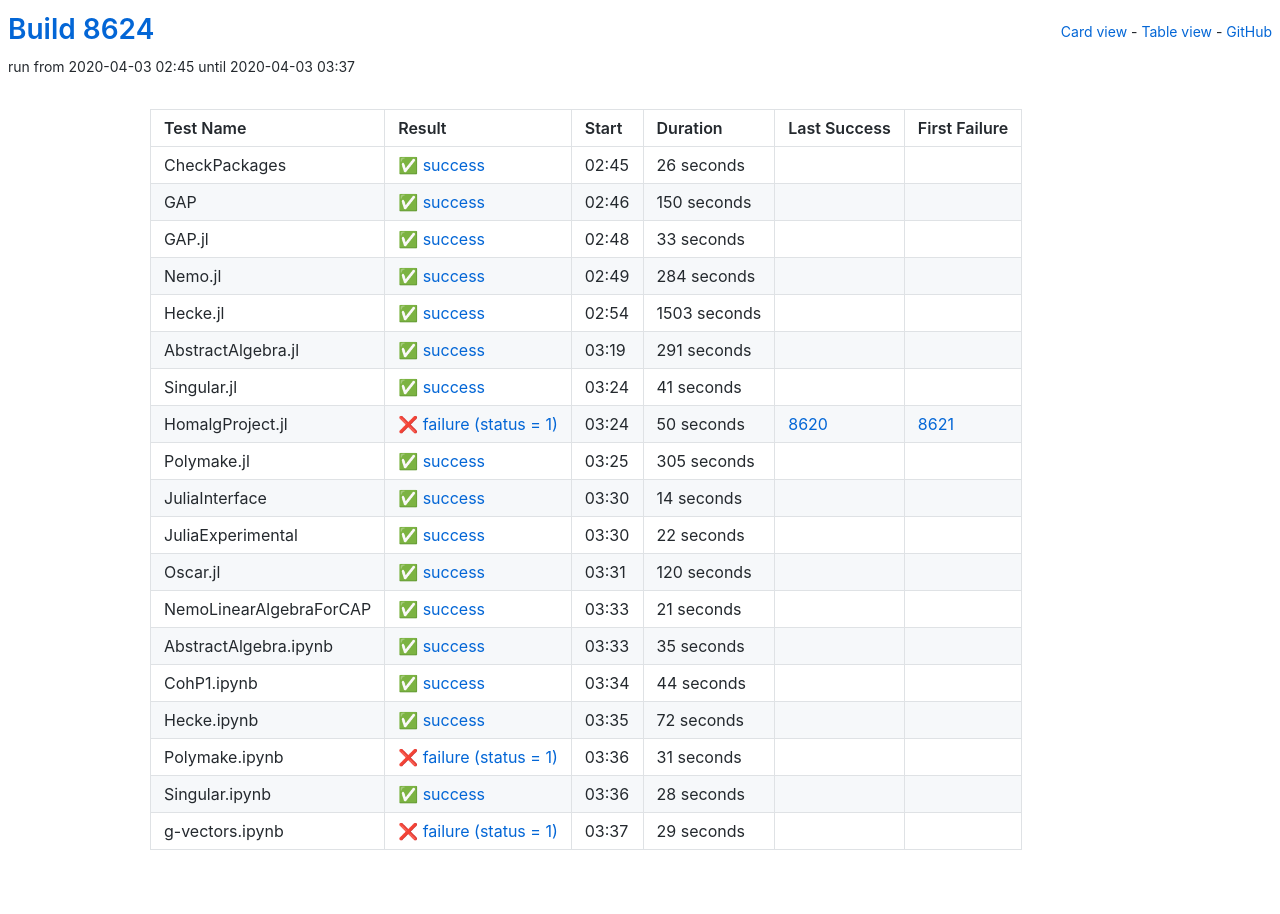
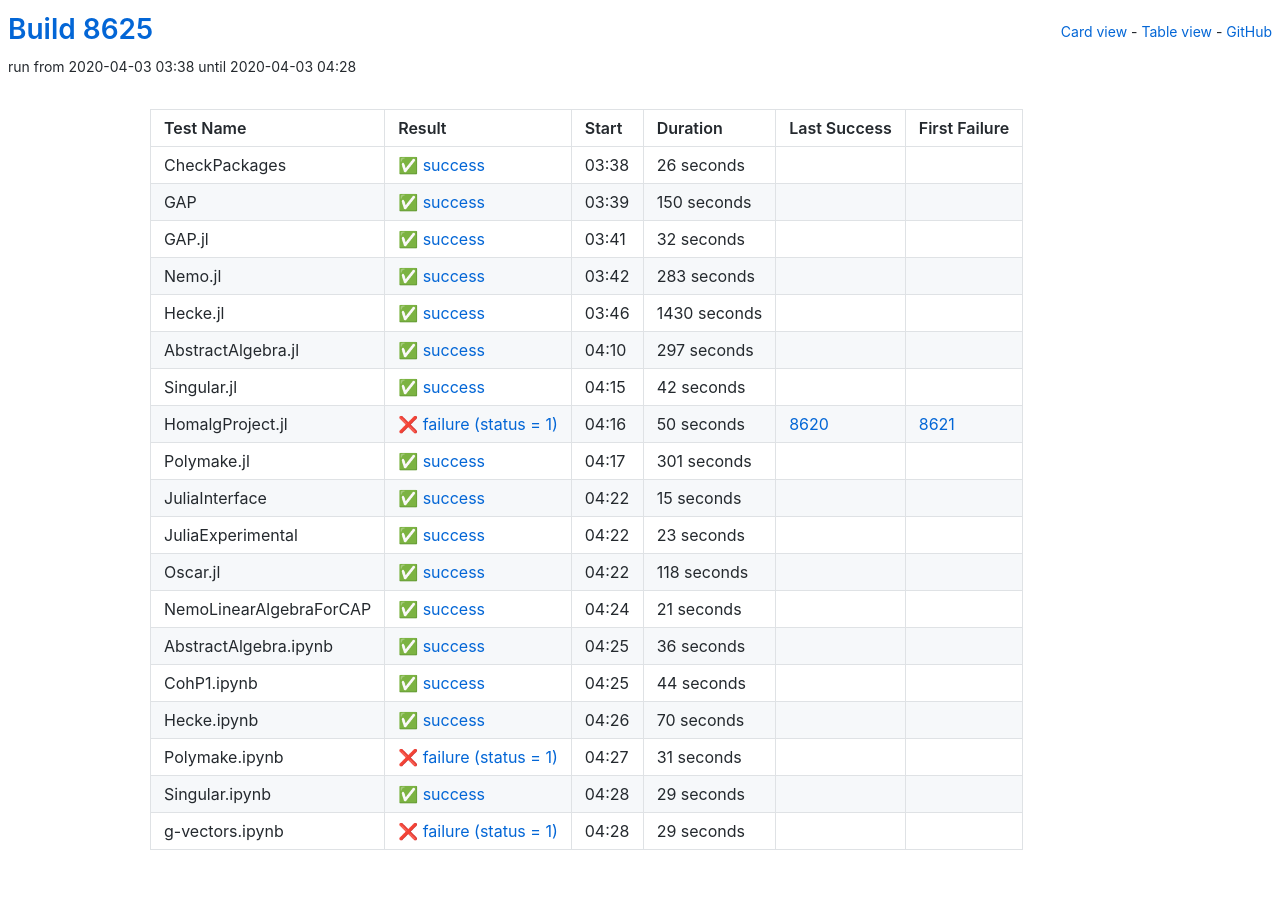
Before and after one commit to oscar-system/oscar-ci-status, a Jekyll site: the page built from table.html, in a window 1280 px wide. Built offline with Jekyll 4.4.1, drawn with Linux system fonts in a browser that asks for light colours.

Commit message:
Build 8625

```diff
--- a/_data/ci.yml
+++ b/_data/ci.yml
@@ -1,5 +1,5 @@
-build: 8624
-build_url: https://oscarci.mathematik.uni-kl.de/job/oscar/8624/
+build: 8625
+build_url: https://oscarci.mathematik.uni-kl.de/job/oscar/8625/
 job: oscar
 tests:
 - duration: 26
@@ -8,9 +8,9 @@ tests:
   first_failure_url: null
   last_success: false
   last_success_url: null
-  log: https://oscarci.mathematik.uni-kl.de/job/oscar/8624/artifact/logs/build-8624/CheckPackages.log
+  log: https://oscarci.mathematik.uni-kl.de/job/oscar/8625/artifact/logs/build-8625/CheckPackages.log
   name: CheckPackages
-  start: 2020-04-03 02:45
+  start: 2020-04-03 03:38
   status: success
   success: true
 - duration: 150
@@ -19,64 +19,64 @@ tests:
   first_failure_url: null
   last_success: false
   last_success_url: null
-  log: https://oscarci.mathematik.uni-kl.de/job/oscar/8624/artifact/logs/build-8624/GAP.log
+  log: https://oscarci.mathematik.uni-kl.de/job/oscar/8625/artifact/logs/build-8625/GAP.log
   name: GAP
-  start: 2020-04-03 02:46
+  start: 2020-04-03 03:39
   status: success
   success: true
-- duration: 33
+- duration: 32
   exitcode: 0
   first_failure: false
   first_failure_url: null
   last_success: false
   last_success_url: null
-  log: https://oscarci.mathematik.uni-kl.de/job/oscar/8624/artifact/logs/build-8624/GAP.jl.log
+  log: https://oscarci.mathematik.uni-kl.de/job/oscar/8625/artifact/logs/build-8625/GAP.jl.log
   name: GAP.jl
-  start: 2020-04-03 02:48
+  start: 2020-04-03 03:41
   status: success
   success: true
-- duration: 284
+- duration: 283
   exitcode: 0
   first_failure: false
   first_failure_url: null
   last_success: false
   last_success_url: null
-  log: https://oscarci.mathematik.uni-kl.de/job/oscar/8624/artifact/logs/build-8624/Nemo.jl.log
+  log: https://oscarci.mathematik.uni-kl.de/job/oscar/8625/artifact/logs/build-8625/Nemo.jl.log
   name: Nemo.jl
-  start: 2020-04-03 02:49
+  start: 2020-04-03 03:42
   status: success
   success: true
-- duration: 1503
+- duration: 1430
   exitcode: 0
   first_failure: false
   first_failure_url: null
   last_success: false
   last_success_url: null
-  log: https://oscarci.mathematik.uni-kl.de/job/oscar/8624/artifact/logs/build-8624/Hecke.jl.log
+  log: https://oscarci.mathematik.uni-kl.de/job/oscar/8625/artifact/logs/build-8625/Hecke.jl.log
   name: Hecke.jl
-  start: 2020-04-03 02:54
+  start: 2020-04-03 03:46
   status: success
   success: true
-- duration: 291
+- duration: 297
   exitcode: 0
   first_failure: false
   first_failure_url: null
   last_success: false
   last_success_url: null
-  log: https://oscarci.mathematik.uni-kl.de/job/oscar/8624/artifact/logs/build-8624/AbstractAlgebra.jl.log
+  log: https://oscarci.mathematik.uni-kl.de/job/oscar/8625/artifact/logs/build-8625/AbstractAlgebra.jl.log
   name: AbstractAlgebra.jl
-  start: 2020-04-03 03:19
+  start: 2020-04-03 04:10
   status: success
   success: true
-- duration: 41
+- duration: 42
   exitcode: 0
   first_failure: false
   first_failure_url: null
   last_success: false
   last_success_url: null
-  log: https://oscarci.mathematik.uni-kl.de/job/oscar/8624/artifact/logs/build-8624/Singular.jl.log
+  log: https://oscarci.mathematik.uni-kl.de/job/oscar/8625/artifact/logs/build-8625/Singular.jl.log
   name: Singular.jl
-  start: 2020-04-03 03:24
+  start: 2020-04-03 04:15
   status: success
   success: true
 - duration: 50
@@ -85,53 +85,53 @@ tests:
   first_failure_url: https://oscarci.mathematik.uni-kl.de/job/oscar/8621/
   last_success: 8620
   last_success_url: https://oscarci.mathematik.uni-kl.de/job/oscar/8620/
-  log: https://oscarci.mathematik.uni-kl.de/job/oscar/8624/artifact/logs/build-8624/HomalgProject.jl.log
+  log: https://oscarci.mathematik.uni-kl.de/job/oscar/8625/artifact/logs/build-8625/HomalgProject.jl.log
   name: HomalgProject.jl
-  start: 2020-04-03 03:24
+  start: 2020-04-03 04:16
   status: failure
   success: false
-- duration: 305
+- duration: 301
   exitcode: 0
   first_failure: false
   first_failure_url: null
   last_success: false
   last_success_url: null
-  log: https://oscarci.mathematik.uni-kl.de/job/oscar/8624/artifact/logs/build-8624/Polymake.jl.log
+  log: https://oscarci.mathematik.uni-kl.de/job/oscar/8625/artifact/logs/build-8625/Polymake.jl.log
   name: Polymake.jl
-  start: 2020-04-03 03:25
+  start: 2020-04-03 04:17
   status: success
   success: true
-- duration: 14
+- duration: 15
   exitcode: 0
   first_failure: false
   first_failure_url: null
   last_success: false
   last_success_url: null
-  log: https://oscarci.mathematik.uni-kl.de/job/oscar/8624/artifact/logs/build-8624/JuliaInterface.log
+  log: https://oscarci.mathematik.uni-kl.de/job/oscar/8625/artifact/logs/build-8625/JuliaInterface.log
   name: JuliaInterface
-  start: 2020-04-03 03:30
+  start: 2020-04-03 04:22
   status: success
   success: true
-- duration: 22
+- duration: 23
   exitcode: 0
   first_failure: false
   first_failure_url: null
   last_success: false
   last_success_url: null
-  log: https://oscarci.mathematik.uni-kl.de/job/oscar/8624/artifact/logs/build-8624/JuliaExperimental.log
+  log: https://oscarci.mathematik.uni-kl.de/job/oscar/8625/artifact/logs/build-8625/JuliaExperimental.log
   name: JuliaExperimental
-  start: 2020-04-03 03:30
+  start: 2020-04-03 04:22
   status: success
   success: true
-- duration: 120
+- duration: 118
   exitcode: 0
   first_failure: false
   first_failure_url: null
   last_success: false
   last_success_url: null
-  log: https://oscarci.mathematik.uni-kl.de/job/oscar/8624/artifact/logs/build-8624/Oscar.jl.log
+  log: https://oscarci.mathematik.uni-kl.de/job/oscar/8625/artifact/logs/build-8625/Oscar.jl.log
   name: Oscar.jl
-  start: 2020-04-03 03:31
+  start: 2020-04-03 04:22
   status: success
   success: true
 - duration: 21
@@ -140,20 +140,20 @@ tests:
   first_failure_url: null
   last_success: false
   last_success_url: null
-  log: https://oscarci.mathematik.uni-kl.de/job/oscar/8624/artifact/logs/build-8624/NemoLinearAlgebraForCAP.log
+  log: https://oscarci.mathematik.uni-kl.de/job/oscar/8625/artifact/logs/build-8625/NemoLinearAlgebraForCAP.log
   name: NemoLinearAlgebraForCAP
-  start: 2020-04-03 03:33
+  start: 2020-04-03 04:24
   status: success
   success: true
-- duration: 35
+- duration: 36
   exitcode: 0
   first_failure: false
   first_failure_url: null
   last_success: false
   last_success_url: null
-  log: https://oscarci.mathematik.uni-kl.de/job/oscar/8624/artifact/logs/build-8624/AbstractAlgebra.ipynb.log
+  log: https://oscarci.mathematik.uni-kl.de/job/oscar/8625/artifact/logs/build-8625/AbstractAlgebra.ipynb.log
   name: AbstractAlgebra.ipynb
-  start: 2020-04-03 03:33
+  start: 2020-04-03 04:25
   status: success
   success: true
 - duration: 44
@@ -162,20 +162,20 @@ tests:
   first_failure_url: null
   last_success: false
   last_success_url: null
-  log: https://oscarci.mathematik.uni-kl.de/job/oscar/8624/artifact/logs/build-8624/CohP1.ipynb.log
+  log: https://oscarci.mathematik.uni-kl.de/job/oscar/8625/artifact/logs/build-8625/CohP1.ipynb.log
   name: CohP1.ipynb
-  start: 2020-04-03 03:34
+  start: 2020-04-03 04:25
   status: success
   success: true
-- duration: 72
+- duration: 70
   exitcode: 0
   first_failure: false
   first_failure_url: null
   last_success: false
   last_success_url: null
-  log: https://oscarci.mathematik.uni-kl.de/job/oscar/8624/artifact/logs/build-8624/Hecke.ipynb.log
+  log: https://oscarci.mathematik.uni-kl.de/job/oscar/8625/artifact/logs/build-8625/Hecke.ipynb.log
   name: Hecke.ipynb
-  start: 2020-04-03 03:35
+  start: 2020-04-03 04:26
   status: success
   success: true
 - duration: 31
@@ -184,20 +184,20 @@ tests:
   first_failure_url: null
   last_success: false
   last_success_url: null
-  log: https://oscarci.mathematik.uni-kl.de/job/oscar/8624/artifact/logs/build-8624/Polymake.ipynb.log
+  log: https://oscarci.mathematik.uni-kl.de/job/oscar/8625/artifact/logs/build-8625/Polymake.ipynb.log
   name: Polymake.ipynb
-  start: 2020-04-03 03:36
+  start: 2020-04-03 04:27
   status: failure
   success: false
-- duration: 28
+- duration: 29
   exitcode: 0
   first_failure: false
   first_failure_url: null
   last_success: false
   last_success_url: null
-  log: https://oscarci.mathematik.uni-kl.de/job/oscar/8624/artifact/logs/build-8624/Singular.ipynb.log
+  log: https://oscarci.mathematik.uni-kl.de/job/oscar/8625/artifact/logs/build-8625/Singular.ipynb.log
   name: Singular.ipynb
-  start: 2020-04-03 03:36
+  start: 2020-04-03 04:28
   status: success
   success: true
 - duration: 29
@@ -206,8 +206,8 @@ tests:
   first_failure_url: null
   last_success: false
   last_success_url: null
-  log: https://oscarci.mathematik.uni-kl.de/job/oscar/8624/artifact/logs/build-8624/g-vectors.ipynb.log
+  log: https://oscarci.mathematik.uni-kl.de/job/oscar/8625/artifact/logs/build-8625/g-vectors.ipynb.log
   name: g-vectors.ipynb
-  start: 2020-04-03 03:37
+  start: 2020-04-03 04:28
   status: failure
   success: false
```
Also changed, not shown: README.md.
